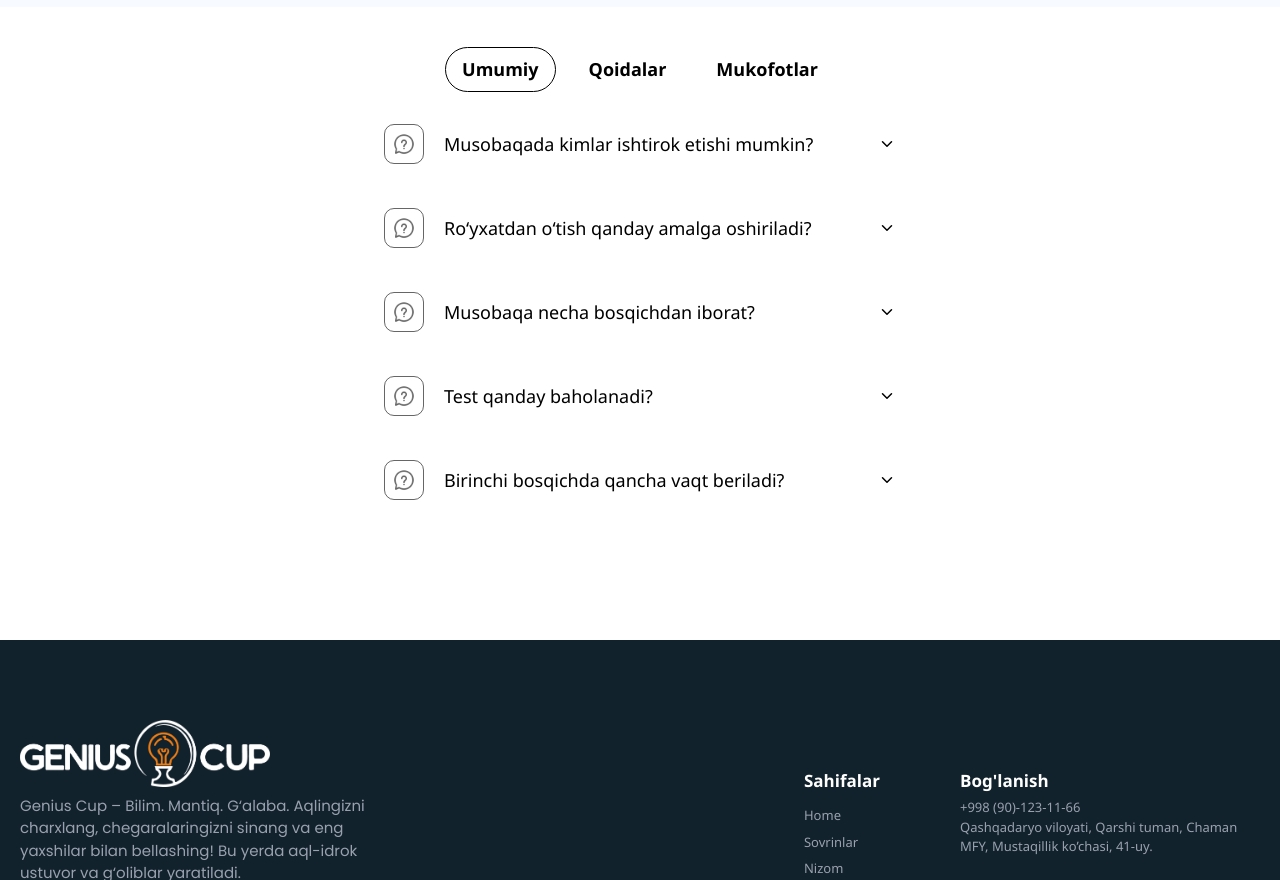
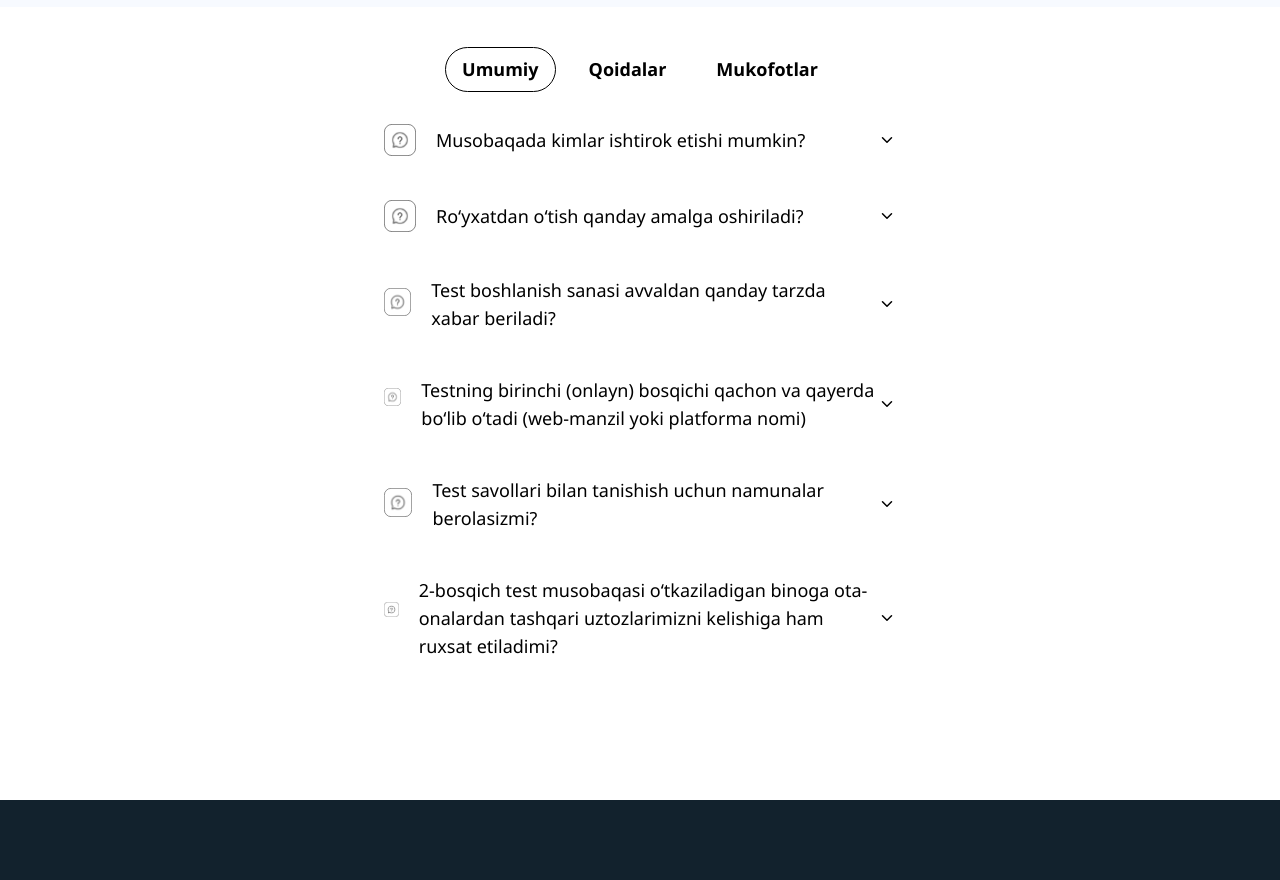
Before and after one commit to alienorar/Genius-Cup-full, a React (Vite) app: page /savollar in a window 1280 px wide. Shown: the part 460-1340 px from the top of the page. Built offline with nearby package versions, Linux system fonts and the light colour scheme.

Commit message:
faqs added

```diff
--- a/src/modules/savollar/index.tsx
+++ b/src/modules/savollar/index.tsx
@@ -12,22 +12,35 @@ const faqData = {
     },
     {
       savol: "Ro‘yxatdan o‘tish qanday amalga oshiriladi?",
-      javob: "Telegramdagi <a type='outlined' href='https://t.me/Genius_cup_bot' className='text-[#1E9FD9]' target='_blank'>@Genius_cup_bot</a> yoki <a href='https://t.me/Genius_cup2_bot' target='_blank'>@Genius_cup2_bot</a> orqali 2025-yil 1-maygacha ro‘yxatdan o‘tish kerak."
+      javob: "Telegramdagi <a type='outlined' href='https://t.me/Genius_cup_bot' className='text-[#1E9FD9]' target='_blank'>@Genius_cup_bot</a> yoki <a href='https://t.me/Genius_cup2_bot' target='_blank'>@Genius_cup2_bot</a> orqali ro‘yxatdan o‘tish kerak."
     },
+
+    {
+      savol: "Test boshlanish sanasi avvaldan qanday tarzda xabar beriladi?",
+      javob: "Osiyo texnologiyalar universiteti va musobaqa  rasmiy telegram sahifasida hamda musobaqa telegram botlarida e'lon qilinadi."
+    },
+    {
+      savol: "Testning birinchi (onlayn) bosqichi qachon va qayerda bo‘lib o‘tadi (web-manzil yoki platforma nomi)",
+      javob: "20-may kuni <a type='outlined' href='https://t.me/Genius_cup_bot' className='text-[#1E9FD9]' target='_blank'>@Genius_cup_bot</a> yoki <a href='https://t.me/Genius_cup2_bot' target='_blank'>@Genius_cup2_bot</a> orqali bo'lib o'tadi. "
+    },
+    {
+      savol: "Test savollari bilan tanishish uchun namunalar berolasizmi?",
+      javob: "Namunalar musobaqa rasmiy telegram sahifasida uzluksiz tarzda berib boriladi. "
+    },
+    {
+      savol: "2-bosqich test musobaqasi o‘tkaziladigan binoga ota-onalardan tashqari uztozlarimizni kelishiga ham ruxsat etiladimi? ",
+      javob: "Albatta, ruxsat etiladi ! "
+    }
+  ],
+  qoidalar: [
     {
       savol: "Musobaqa necha bosqichdan iborat?",
       javob: "2 bosqich: onlayn test (10-may) va universitet binosida final."
     },
-    {
+     {
       savol: "Test qanday baholanadi?",
       javob: "Har bir to‘g‘ri javob 5 ball, maksimum 100 ball. Bir xil ballda testni tezroq tugatgan ishtirokchi ustunlik qiladi."
     },
-    {
-      savol: "Birinchi bosqichda qancha vaqt beriladi?",
-      javob: "20 ta savolga 60 daqiqa vaqt."
-    }
-  ],
-  qoidalar: [
     {
       savol: "Agar ikki ishtirokchi bir xil ball to‘plasa, kim g‘olib bo‘ladi?",
       javob: "Testni tezroq tugatgan ishtirokchi g‘alaba qozonadi."
@@ -37,8 +50,8 @@ const faqData = {
       javob: "Nizomga zid harakatlar (masalan, botdan noqonuniy foydalanish) diskvalifikatsiyaga olib keladi."
     },
     {
-      savol: "Ishtirokchilar o‘z javoblarini qayta ko‘rib chiqishlari mumkinmi?",
-      javob: "Yo‘q, test yakunlangach javoblarni tahrirlash imkoni yo‘q."
+      savol: "Navbatdagi bosqichga o‘tganimni qanday bilaman? ",
+      javob: "<a type='outlined' href='https://t.me/Genius_cup_bot' className='text-[#1E9FD9]' target='_blank'>@Genius_cup_bot</a> yoki <a href='https://t.me/Genius_cup2_bot' target='_blank'>@Genius_cup2_bot</a> orqali bilib olsihingiz mumkin."
     }
   ],
   mukofotlar: [
@@ -47,14 +60,18 @@ const faqData = {
       javob: "Sertifikat + 100 000 so‘m pul mukofoti va finalga yo‘llanma."
     },
     {
-      savol: "Finalda g‘oliblarga nimalar beriladi?",
+      savol: "Finalda g‘oliblari nimalar bilan taqdirlanadi?",
       javob: "1-o‘rin: 3 000 000 so‘m, 2-o‘rin: 2 000 000 so‘m, 3-o‘rin: 1 000 000 so‘m. 9–11-sinf top-10 talabasi universitetda 1 yil bepul o‘qish huquqini qo‘lga kiritadi."
+    },
+    {
+      savol: "Eng yuqori natija bilan g‘olib bo‘lgan ishtirokchi, sovrindan tashqari yana qanday imtiyozlarga ega bo‘ladi? ",
+      javob: "Ishtirokchilarining eng yuqori ball to‘plagan 10 nafari bir yil imtiyozli tarzda Osiyo  Texnologiyalar universitetida bir yil bepul o‘qish imkoniyatini qo‘lga kiritishadi"
     },
     {
       savol: "Mukofot pullari qanday topshiriladi?",
       javob: "Bank orqali yoki universitet tomonidan belgilangan usulda (plastik karta raqamiga o‘tkazma)."
     }
-  ]
+  ],
 };
 const FAQSection = () => {
   const { category } = useParams<{ category: keyof typeof faqData }>();
@@ -95,9 +112,9 @@ const FAQSection = () => {
                 className="flex items-center justify-between  w-full text-left font-medium text-lg py-2"
                 onClick={() => toggleFAQ(index)}
               ><div className="flex gap-4 md:gap-5 justify-center items-center">
-                  <span  >
-                    <img src={ChatImg} alt="chat img "  />
-                  </span>
+                  <div className="h-8 w-8"  >
+                    <img src={ChatImg} alt="chat img " className="object-cover" />
+                  </div>
                   <span>{item.savol}</span>
                 </div>
                 <span className={`transform transition-transform ${openIndex === index ? "rotate-180" : ""}`}><FiChevronDown /></span>
```
Also changed, not shown: 1 other file (tests, documents, lock files or other folders).
